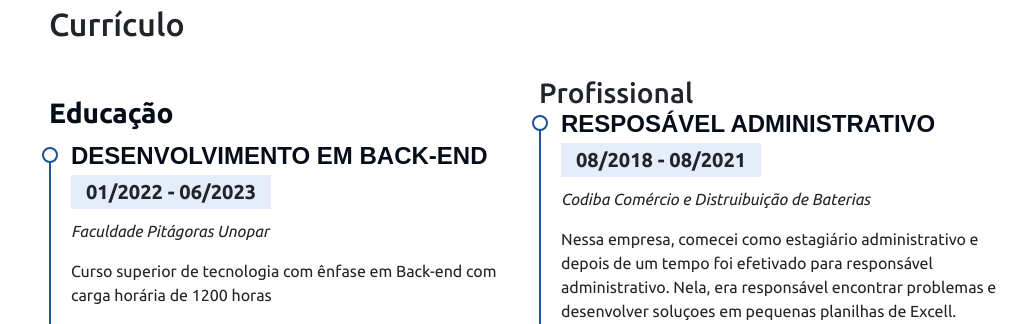
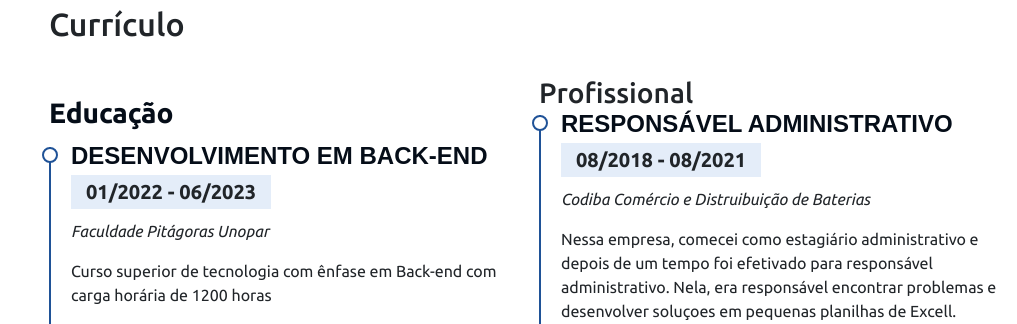
Before and after one commit to candidovitor/Portifolio, a Flask app: page / in a window 1280 px wide. Shown: the part 2199-2523 px from the top of the page, without its empty margins (263-1280 px from the left). Run offline with Flask 2, Linux system fonts and the light colour scheme; some libraries are stand-ins or nearby versions.

Commit message:
Completed code

```diff
--- a/templates/index.html
+++ b/templates/index.html
@@ -252,7 +252,7 @@
                         <h3>Profissional</h3>
 
                         <div class="cv-item">
-                            <h4>Resposável administrativo</h4>
+                            <h4>Responsável administrativo</h4>
                             <h5>08/2018 - 08/2021</h5>
                             <p><em>Codiba Comércio e Distruibuição de Baterias</em></p>
                             <p>Nessa empresa, comecei como estagiário administrativo e depois de um tempo foi efetivado para responsável administrativo. Nela, era responsável encontrar problemas e desenvolver soluçoes em pequenas planilhas de Excell.</p>
```
